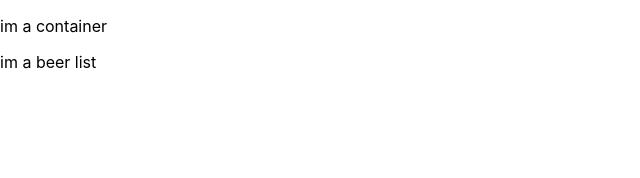
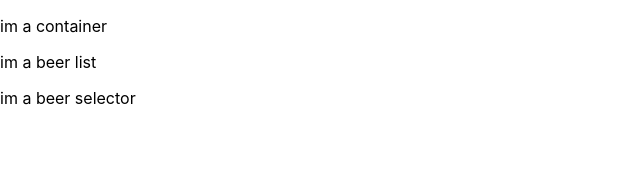
Before and after one commit to karsim46/Brewdog_weekend_hw, a React (Create React App) app: page / in a window 1280 px wide. Shown: the top 178 px of the page, without its empty margins (0-640 px from the left). Built offline with nearby package versions, Linux system fonts and the light colour scheme.

Commit message:
beer selector add

```diff
--- a/src/components/BeerSelector.js
+++ b/src/components/BeerSelector.js
@@ -1,4 +1,4 @@
-import BeerList from "./BeerList";
+import React from 'react';
 
 
 const BeerSelector = () => {
--- a/src/containers/BeerContainer.js
+++ b/src/containers/BeerContainer.js
@@ -1,13 +1,15 @@
 import React from 'react';
 import BeerList from '../components/BeerList';
+import BeerSelector from '../components/BeerSelector';
 
 const BeerContainer = () => {
 
     return (
         <>
         <p>im a container</p>
-        {/* <BeerSelector/> */}
+
         <BeerList />
+        <BeerSelector/>
         </>
     );
 
```
